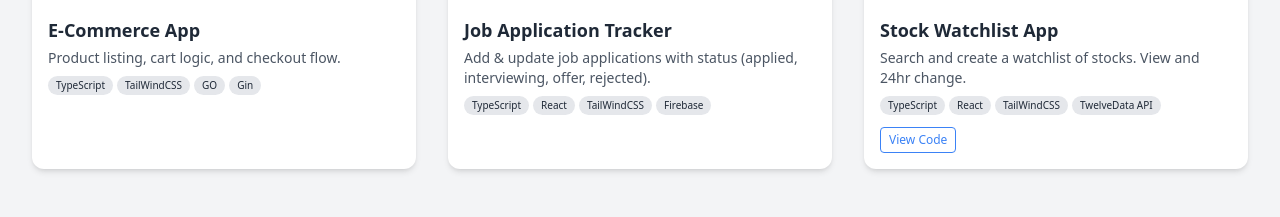
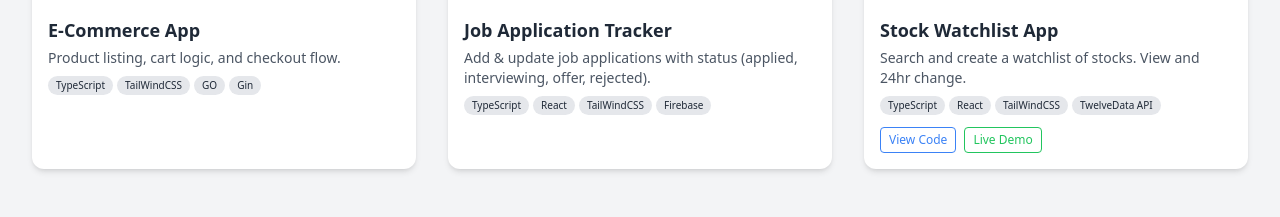
Before and after one commit to reedthedev13/Project-Portfolio, a React (Create React App) app: page / in a window 1280 px wide. Shown: the part 1600-1817 px from the top of the page. Built offline with nearby package versions, Linux system fonts and the light colour scheme.

Commit message:
added hosted link

```diff
--- a/src/components/Projects.js
+++ b/src/components/Projects.js
@@ -96,7 +96,7 @@ const Projects = () => {
       technologies: ["TypeScript", "React", "TailWindCSS", "TwelveData API"],
       image: StockWatch,
       githubLink: "https://github.com/reedthedev13/Stock-Watchlist-",
-      liveDemo: "",
+      liveDemo: "https://stock-watchlist-alpha.vercel.app/",
     },
   ];
 
```
